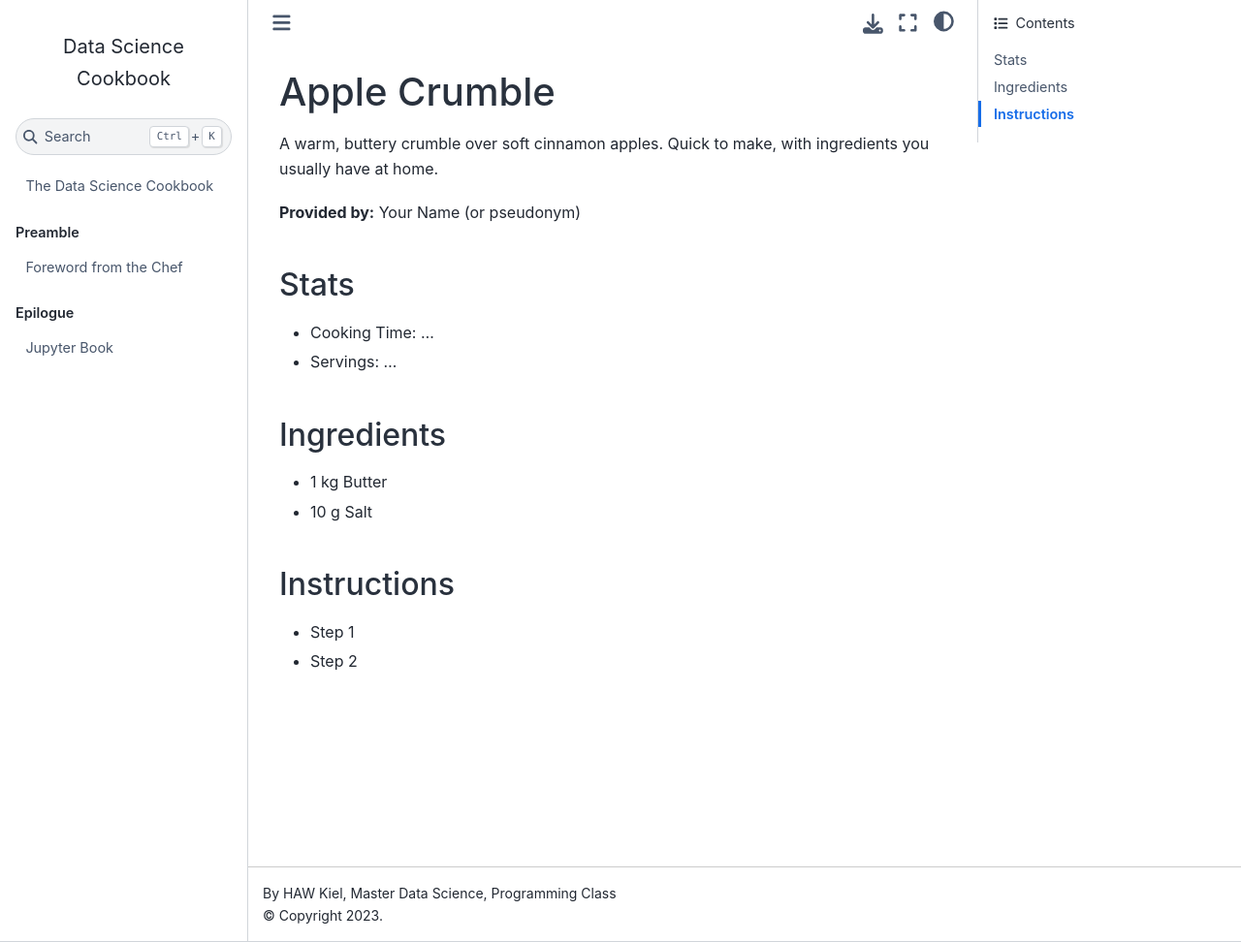
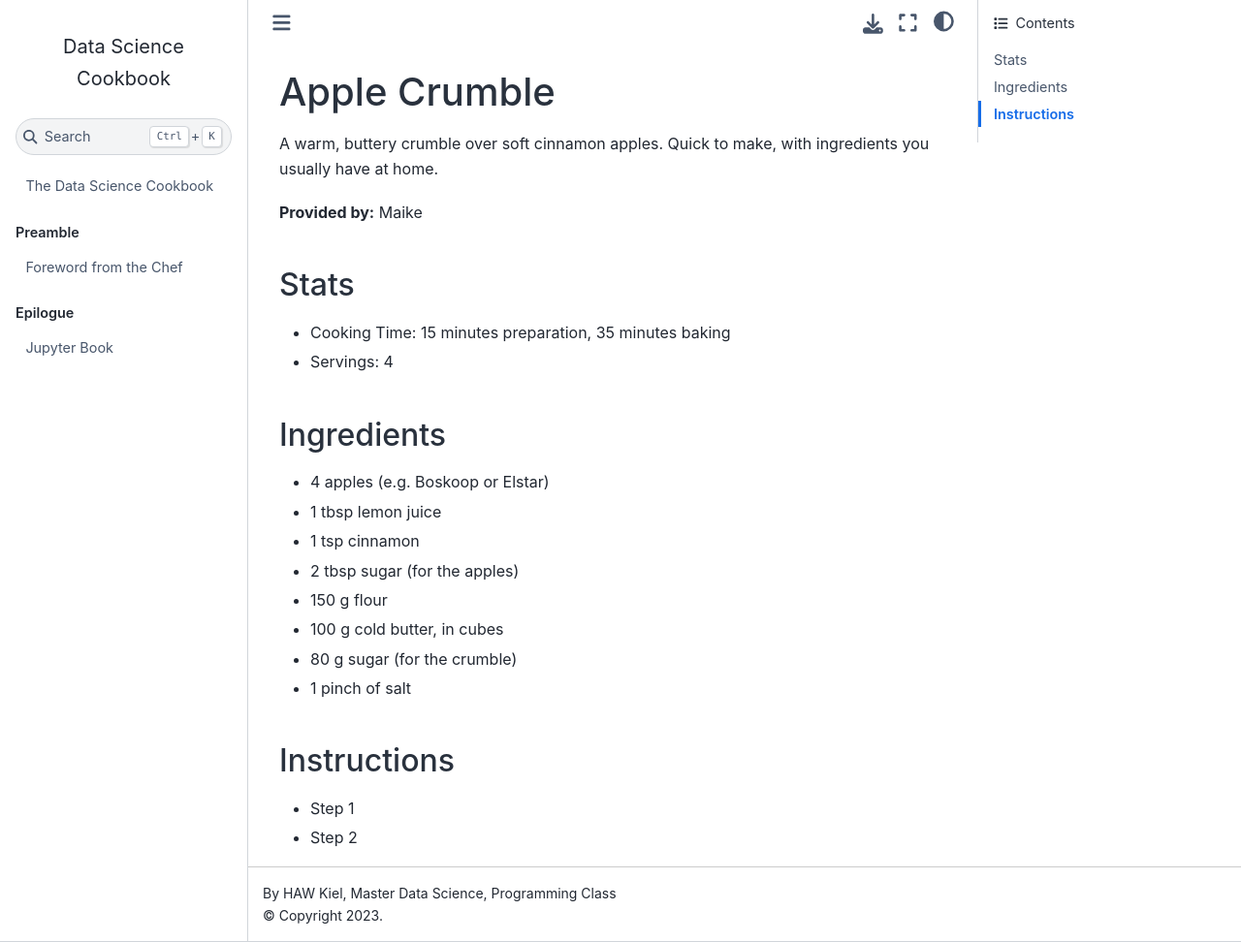
Before and after one commit to alirhml/data-science-cookbook, a Jupyter Book: the page built from recipes/2026-winter/apple-crumble/recipe.md, in a window 1280 px wide and 972 px high. Shown: the whole window at 97% size. Built offline with Jupyter Book 1.0.4 settings and Sphinx 7.4.7 and the Sphinx Book theme 1.1.4, drawn with Linux system fonts in a browser that asks for light colours.

Commit message:
Add ingredients for apple crumble

```diff
--- a/recipes/2026-winter/apple-crumble/recipe.md
+++ b/recipes/2026-winter/apple-crumble/recipe.md
@@ -1,15 +1,21 @@
 # Apple Crumble
 A warm, buttery crumble over soft cinnamon apples. Quick to make, with ingredients you usually have at home.
 
-**Provided by:** Your Name (or pseudonym)
+**Provided by:** Maike
 
 ## Stats
-- Cooking Time: ...
-- Servings: ...
+- Cooking Time: 15 minutes preparation, 35 minutes baking
+- Servings: 4
 
 ## Ingredients
-- 1 kg Butter
-- 10 g Salt
+- 4 apples (e.g. Boskoop or Elstar)
+- 1 tbsp lemon juice
+- 1 tsp cinnamon
+- 2 tbsp sugar (for the apples)
+- 150 g flour
+- 100 g cold butter, in cubes
+- 80 g sugar (for the crumble)
+- 1 pinch of salt
 
 ## Instructions
 - Step 1
```
